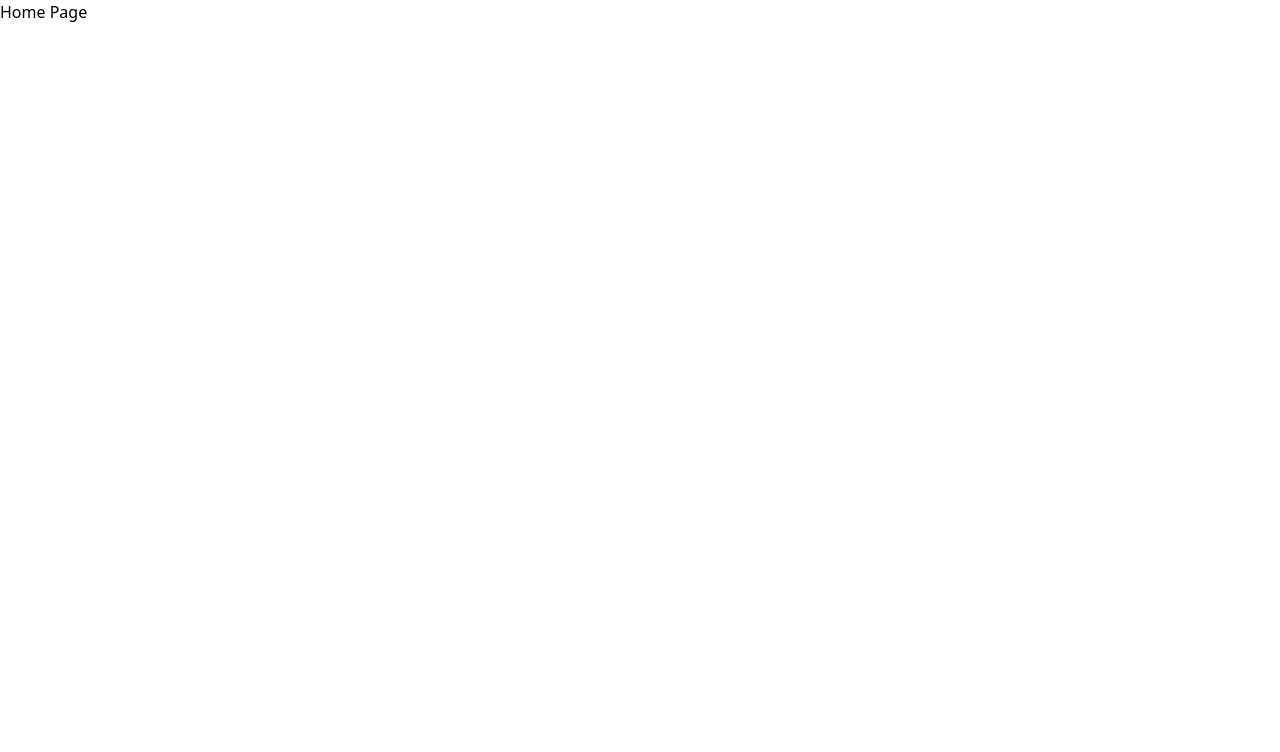
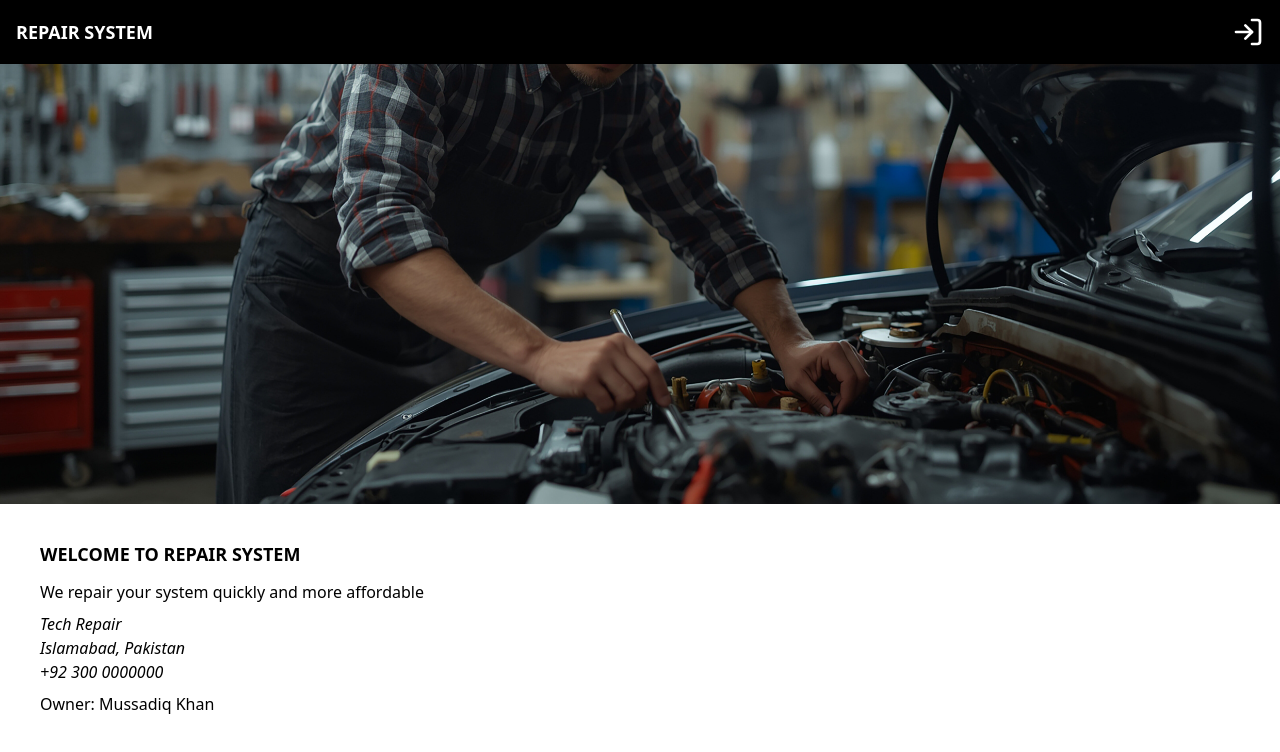
Before and after one commit to mussadiqkhan6886/repairFullStack, a Next.js app in the folder frontend/: page / in a window 1280 px wide. Shown: the top 752 px of the page. Built offline with nearby package versions, Linux system fonts and the light colour scheme.

Commit message:
home page and header done

```diff
--- a/frontend/app/(client)/layout.tsx
+++ b/frontend/app/(client)/layout.tsx
@@ -1,3 +1,4 @@
+import ClientHeader from "@/components/ClientHeader";
 import type { Metadata } from "next";
 
 export const metadata: Metadata = {
@@ -8,6 +9,7 @@ export const metadata: Metadata = {
 export default function RootLayout({ children }: LayoutProps<"/">) {
   return (
     <>
+    <ClientHeader />
         {children}
     </>
   );
--- a/frontend/app/(client)/page.tsx
+++ b/frontend/app/(client)/page.tsx
@@ -1,9 +1,24 @@
+import Image from 'next/image'
 import React from 'react'
 
 const page = () => {
   return (
-    <main>
-      <h1>Home Page</h1>
+    <main className="flex flex-col gap-2 h-dvh">
+      <div className="h-[55vh] w-full relative">
+        <Image src="/bg-image.jpg" alt="main hero image" fill className="object-bottom object-cover overflow-hidden w-full h-full" />
+      </div>
+      <div className="px-10 py-7">
+        <h2 className='font-semibold text-lg mb-3 uppercase'>Welcome to Repair System</h2>
+        <p>We repair your system quickly and more affordable</p>
+        <div>
+          <div className="flex flex-col my-2">
+            <i>Tech Repair</i>
+            <i>Islamabad, Pakistan</i>
+            <i>+92 300 0000000</i>
+          </div>
+          <p>Owner: <span>Mussadiq Khan</span></p>
+        </div>
+      </div>
     </main>
   )
 }
--- /dev/null
+++ b/frontend/components/ClientHeader.tsx
@@ -0,0 +1,20 @@
+import Link from 'next/link'
+import React from 'react'
+import { FiLogIn } from 'react-icons/fi'
+
+const ClientHeader = () => {
+  return (
+    <header className="bg-black text-white flex justify-between items-center p-4 ">
+      <div>
+        <h1 className="uppercase font-semibold text-lg">Repair System</h1>
+      </div>
+      <div>
+        <Link href="/login">
+            <FiLogIn size={32} />
+        </Link>
+      </div>
+    </header>
+  )
+}
+
+export default ClientHeader
```
